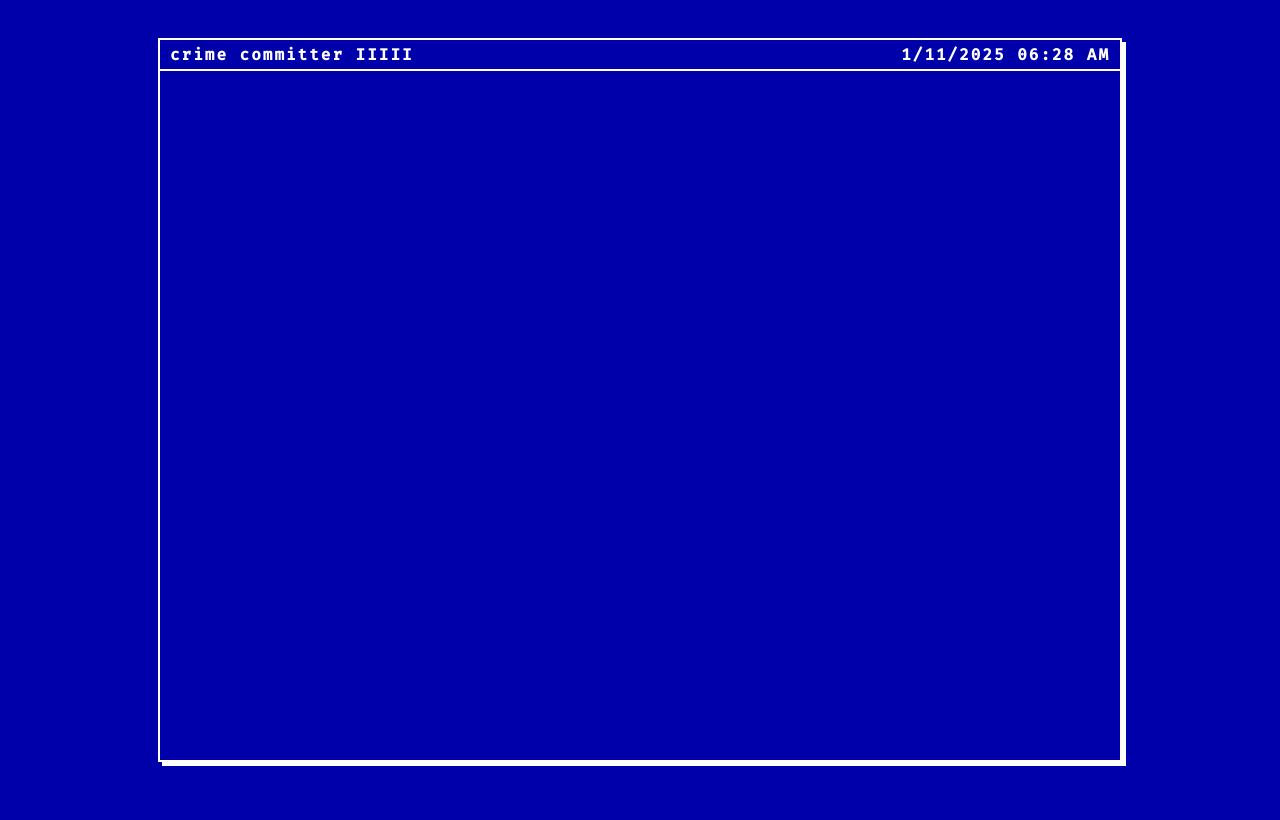
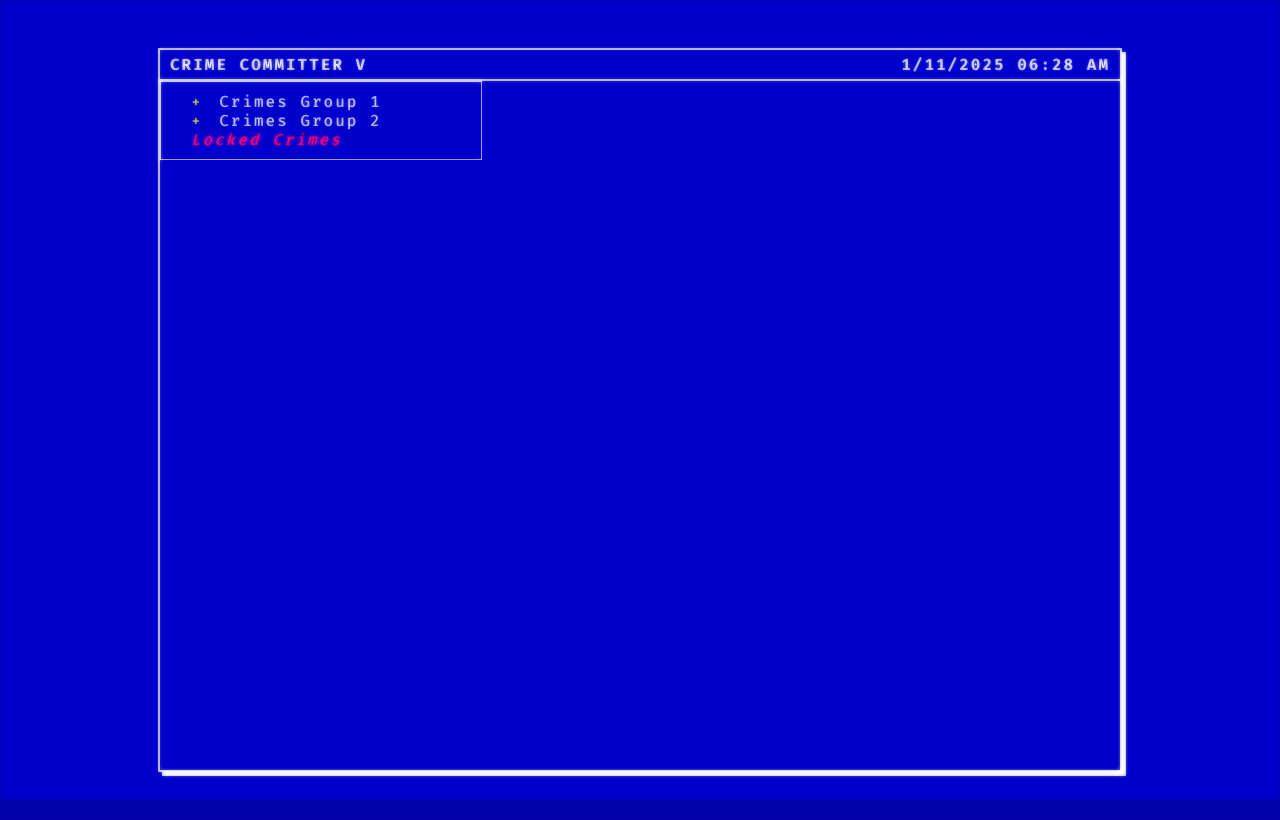
Before and after one commit to rodtronics/ccv, a plain HTML site: page index.html in a window 1280 px wide. Drawn offline with Linux system fonts and the light colour scheme.

Commit message:
Fonts
updates including a font

```diff
--- a/index.html
+++ b/index.html
@@ -3,7 +3,7 @@
   <head>
     <meta charset="utf-8" />
     <meta http-equiv="X-UA-Compatible" content="IE=edge" />
-    <title>crime committer IIIII</title>
+    <title>CRIME COMMITTER V</title>
 
     <meta name="viewport" content="width=device-width, initial-scale=1" />
     <link rel="stylesheet" type="text/css" media="screen" href="stylesheet.css" />
@@ -13,18 +13,35 @@
     <!-- import a lot of fonts lol -->
     <link rel="preconnect" href="https://fonts.googleapis.com" />
     <link rel="preconnect" href="https://fonts.gstatic.com" crossorigin />
-    <link
-      href="https://fonts.googleapis.com/css2?family=Courier+Prime:wght@400;700&family=DM+Mono:wght@500&family=Fira+Mono:wght@500&family=IBM+Plex+Mono:wght@500&family=Roboto+Mono:wght@500&family=Source+Code+Pro:wght@500&family=VT323&display=swap"
-      rel="stylesheet"
-    />
+    <link href="https://fonts.googleapis.com/css2?family=Fira+Mono:wght@500;700&display=swap" rel="stylesheet" />
   </head>
   <body>
+    <div id="bodyFilterDiv" class="filterDiv"></div>
+
     <div class="window">
       <div class="title-bar">
-        <div class="title-left">crime committer IIIII</div>
+        <div class="title-left">CRIME COMMITTER V</div>
         <div class="title-right" id="date-time"></div>
       </div>
+      <div id="tree-view">
+        <div class="node">
+          <span class="toggle">+</span> Crimes Group 1
+          <div class="children">
+            <div class="node"><span class="leaf">-</span> Petty Theft</div>
+            <div class="node"><span class="leaf">-</span> Jaywalking</div>
+          </div>
+        </div>
+        <div class="node">
+          <span class="toggle">+</span> Crimes Group 2
+          <div class="children">
+            <div class="node"><span class="leaf">-</span> Burglary</div>
+            <div class="node"><span class="leaf">-</span> Fraud</div>
+          </div>
+        </div>
+        <div class="node locked">Locked Crimes</div>
+      </div>
     </div>
+
     <script src="main.js"></script>
   </body>
 </html>
--- a/main.js
+++ b/main.js
@@ -9,3 +9,23 @@ function updateDateTime() {
 // Update the date/time initially and every second
 updateDateTime();
 setInterval(updateDateTime, 1000);
+document.addEventListener("DOMContentLoaded", () => {
+  const toggles = document.querySelectorAll(".toggle");
+
+  toggles.forEach((toggle) => {
+    toggle.addEventListener("click", () => {
+      const parentNode = toggle.parentElement;
+      const children = parentNode.querySelector(".children");
+
+      if (children) {
+        if (children.style.display === "none" || !children.style.display) {
+          children.style.display = "block";
+          toggle.textContent = "-"; // Collapse indicator
+        } else {
+          children.style.display = "none";
+          toggle.textContent = "+"; // Expand indicator
+        }
+      }
+    });
+  });
+});
--- a/stylesheet.css
+++ b/stylesheet.css
@@ -15,10 +15,20 @@
   /* font-family: "Courier Prime", monospace; */
   /* font-family: "DM Mono", monospace; */
   font-family: "Fira Mono", monospace;
+  font-weight: 500;
+
+  /* use font weight of 700 for bold*/
 
   font-size: 2vh;
   /* transform: scale(1.2, 1); */
   letter-spacing: 2px;
+  /* font-family: monospace; */
+  /* text-shadow: 0 0 5px var(--background-blue), 0 0 10px var(--background-blue); */
+}
+
+@font-face {
+  font-family: "VGA_Font";
+  src: url();
 }
 
 body {
@@ -27,6 +37,31 @@ body {
   display: flex;
   justify-content: center; /* Center horizontally */
   align-items: center; /* Center vertically */
+  margin: 0;
+  padding: 10px;
+}
+
+.filterDiv {
+  backdrop-filter: blur(2px) saturate(200%);
+  /* backdrop-filter: blur(2px); */
+
+  mix-blend-mode: screen;
+  mix-blend-mode: difference;
+  opacity: 0.4;
+  z-index: 10;
+  pointer-events: none;
+  filter: contrast(1.2) brightness(1.1) saturate(1.5) blur(0.5px);
+  /* text-shadow: 0 0 5px green, 0 0 10px green; */
+}
+#bodyFilterDiv {
+  position: absolute;
+  position: fixed;
+  width: 100%;
+  height: 100%;
+  top: 0;
+  left: 0;
+  bottom: 0;
+  right: 0;
 }
 
 .window {
@@ -55,3 +90,33 @@ body {
 .title-right {
   text-align: right;
 }
+
+#tree-view {
+  width: 300px;
+  border: 1px solid #ffffff; /* Thin white border for retro look */
+  padding: 10px;
+}
+
+.node {
+  margin-left: 20px;
+  position: relative;
+}
+
+.node .toggle {
+  cursor: pointer;
+  color: #ffff00; /* Yellow for interactive elements */
+  margin-right: 5px;
+}
+
+.node .leaf {
+  color: #00ff00; /* Green for non-collapsible items */
+}
+
+.children {
+  display: none; /* Hidden by default for collapsible functionality */
+}
+
+.locked {
+  color: #ff0000; /* Red for locked nodes */
+  font-style: italic;
+}
```
Also changed, not shown: assets/PxPlus_IBM_VGA_9x8.ttf (added).
